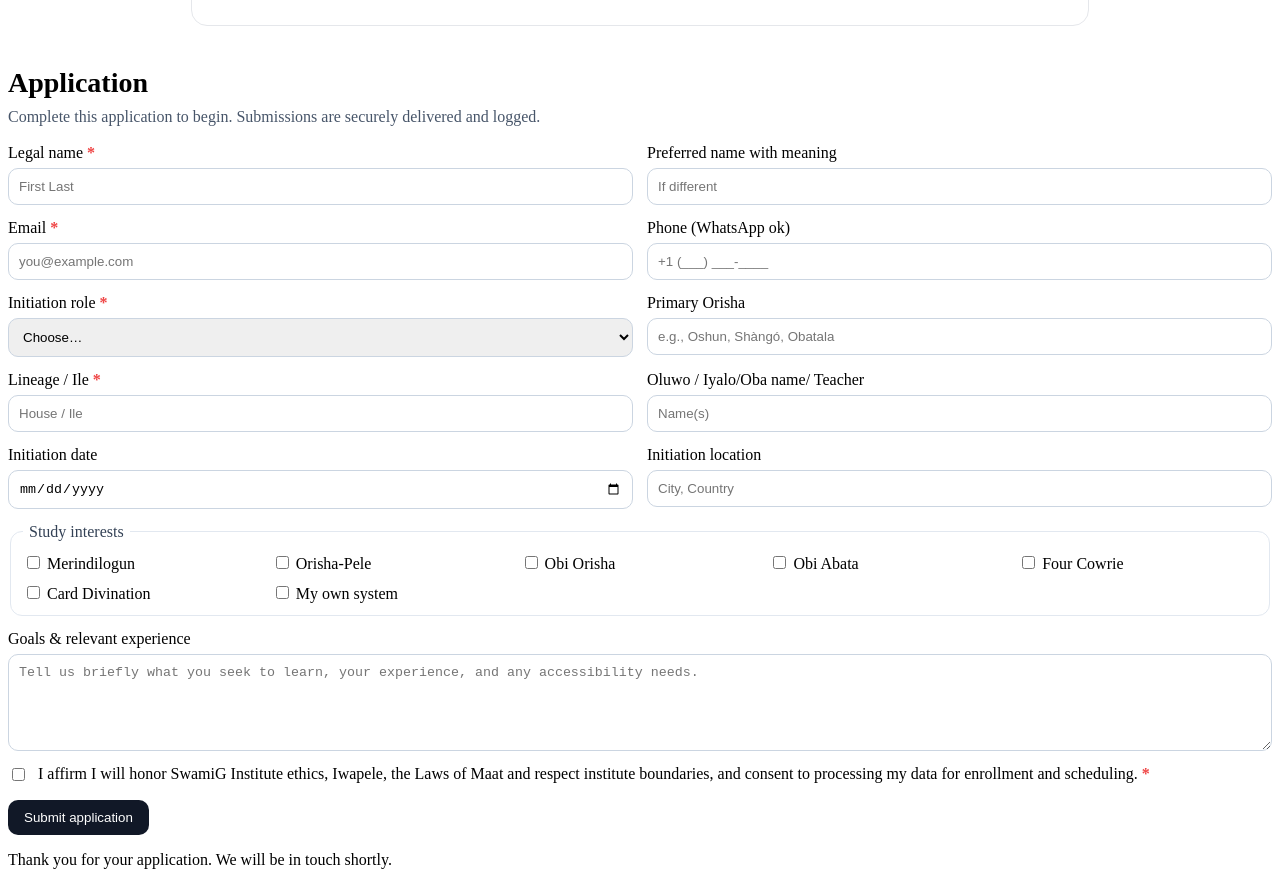
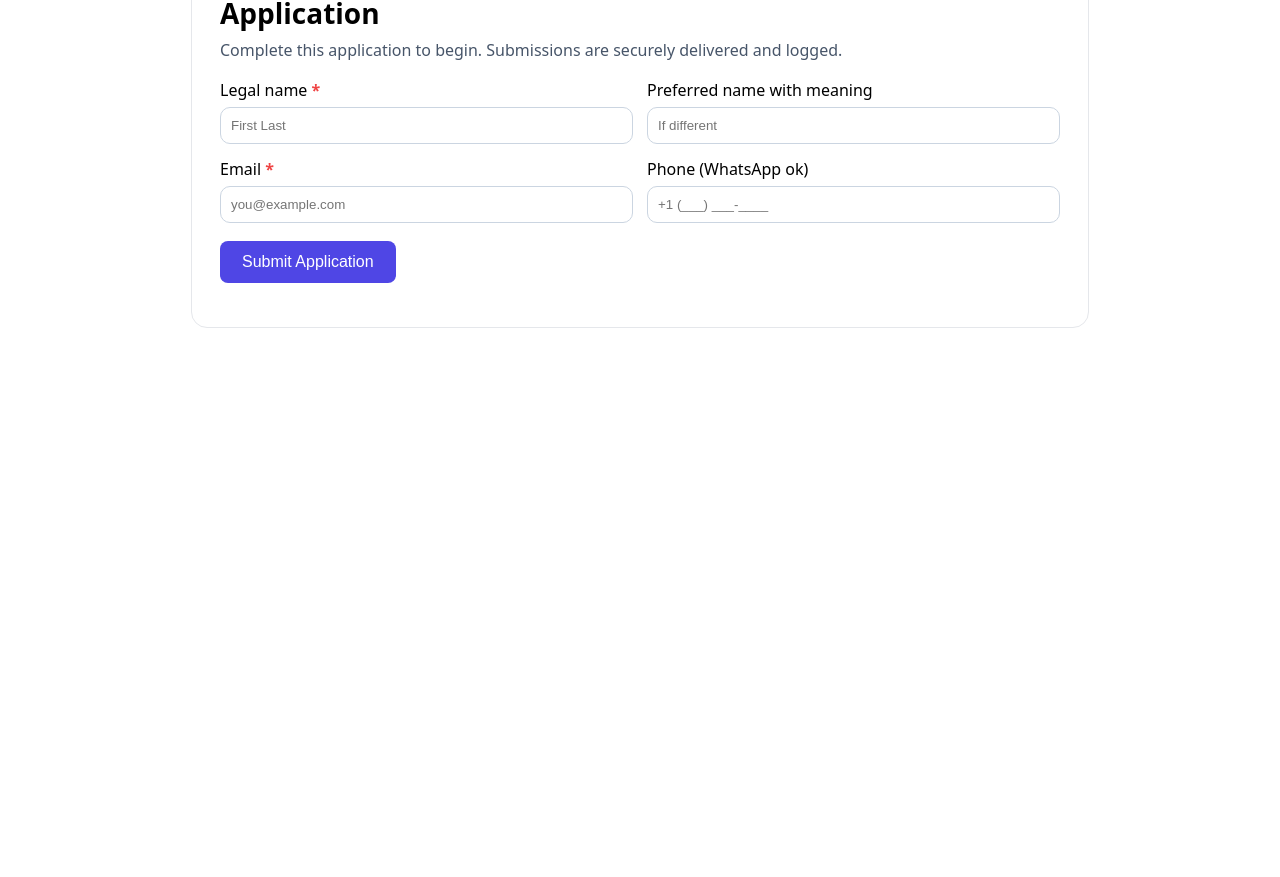
Before and after one commit to myswamig/swamig-application, a plain HTML site: page index.html in a window 1280 px wide. Shown: the part 232-1109 px from the top of the page. After the commit the page ends 800 px from the top, so only its background shows below. Drawn offline with Linux system fonts and the light colour scheme.

Commit message:
Refactor application form and submission logic7
Updated the application form with new fields and improved submission handling.

```diff
--- a/index.html
+++ b/index.html
@@ -1,12 +1,10 @@
-<!-- Divination Module APPLICATION -->
 <section id="application-form" style="max-width:840px;margin:40px auto;padding:28px;border:1px solid #e5e7eb;border-radius:16px;font-family:ui-sans-serif,system-ui,Segoe UI,Roboto,Arial;">
-  <!--Governed by Moon in 4% Virgo Libra-->
   <div class="wrap">
     <a href="https://swamiginstitute.com" title="app@swamiginstitute.com">
       <img src="SwamiG.gif" width="70" height="70" alt="" title="app@swamiginstitute.com">
-      <font size="7"><b>SwamiG Institute2</b> </font>
+      <font size="7"><b>SwamiG Institute²</b></font>
     </a>
-    <br>Modules of Enlightenment for the Diaspora</br>
+    <br>Modules of Enlightenment for the Diaspora of North America</br>
     <div style="color:var(--muted);font-size:14px">
       Ifá • Ise'se' • Orisha | Divination Certification-oriented training
       <a href="10.jpg"><img src="tn_10.jpg" width="50" height="37" alt="" title="" /></a>
@@ -14,11 +12,12 @@
       <a href="4cowrie.png"><img src="tn_4cowrie.jpg" width="50" height="50" alt="" title="" /></a>
     </div>
   </div>
-</section>
+
   <h2 style="margin:0 0 8px;font-size:28px;line-height:1.2;">Application</h2>
   <p style="margin:0 0 18px;color:#475569;">Complete this application to begin. Submissions are securely delivered and logged.</p>
- <form id="application-form" novalidate>
-    <!-- Contact -->
+
+  <!-- ✅ FORM START -->
+  <form id="applicationForm" action="https://swamig-submit.YOURACCOUNT.workers.dev" method="POST" novalidate>
     <div style="display:grid;gap:14px;grid-template-columns:1fr 1fr;">
       <label for="legal_name" style="display:flex;flex-direction:column;gap:6px;">
         <span>Legal name <b style="color:#ef4444">*</b></span>
@@ -41,106 +40,36 @@
       </label>
     </div>
 
-    <!-- Initiation details -->
-    <div style="display:grid;gap:14px;grid-template-columns:1fr 1fr;margin-top:14px;">
-      <label for="role" style="display:flex;flex-direction:column;gap:6px;">
-        <span>Initiation role <b style="color:#ef4444">*</b></span>
-        <select id="role" name="role" required style="padding:10px;border:1px solid #cbd5e1;border-radius:10px;">
-          <option value="" selected disabled>Choose…</option>
-          <option>Oba</option>
-          <option>Queen Mother</option>
-          <option>Babalawo</option>
-          <option>Iyanifa</option>
-          <option>Babalorisa</option>
-          <option>Iyalorisa</option>
-          <option>Aborisha</option>
-          <option>Other</option>
-        </select>
-      </label>
+    <button type="submit" style="margin-top:18px;padding:12px 22px;background-color:#4f46e5;color:white;border:none;border-radius:8px;font-size:16px;cursor:pointer;">
+      Submit Application
+    </button>
+  </form>
+  <!-- ✅ FORM END -->
+</section>
 
-      <label for="primary_orisha" style="display:flex;flex-direction:column;gap:6px;">
-        <span>Primary Orisha</span>
-        <input id="primary_orisha" name="primary_orisha" placeholder="e.g., Oshun, Shàngó, Obatala" style="padding:10px;border:1px solid #cbd5e1;border-radius:10px;">
-      </label>
+<!-- ✅ SCRIPT -->
+<script>
+document.getElementById("applicationForm").addEventListener("submit", async (event) => {
+  event.preventDefault();
+  const form = event.target;
+  const data = Object.fromEntries(new FormData(form).entries());
 
-      <label for="lineage" style="display:flex;flex-direction:column;gap:6px;">
-        <span>Lineage / Ile <b style="color:#ef4444">*</b></span>
-        <input id="lineage" name="lineage" required placeholder="House / Ile" style="padding:10px;border:1px solid #cbd5e1;border-radius:10px;">
-      </label>
-
-      <label for="teacher" style="display:flex;flex-direction:column;gap:6px;">
-        <span>Oluwo / Iyalo/Oba name/ Teacher</span>
-        <input id="teacher" name="teacher" placeholder="Name(s)" style="padding:10px;border:1px solid #cbd5e1;border-radius:10px;">
-      </label>
-
-      <label for="initiation_date" style="display:flex;flex-direction:column;gap:6px;">
-        <span>Initiation date</span>
-        <input id="initiation_date" name="initiation_date" type="date" style="padding:10px;border:1px solid #cbd5e1;border-radius:10px;">
-      </label>
-
-      <label for="initiation_location" style="display:flex;flex-direction:column;gap:6px;">
-        <span>Initiation location</span>
-        <input id="initiation_location" name="initiation_location" placeholder="City, Country" style="padding:10px;border:1px solid #cbd5e1;border-radius:10px;">
-      </label>
-    </div>
-
-    <!-- Study Interests -->
-    <fieldset style="margin-top:14px;border:1px solid #e2e8f0;border-radius:12px;padding:12px;">
-      <legend style="padding:0 6px;color:#334155;">Study interests</legend>
-      <div style="display:grid;gap:10px;grid-template-columns:repeat(auto-fit,minmax(220px,1fr));">
-        <label><input type="checkbox" name="study_interests" value="Merindilogun"> Merindilogun</label>
-        <label><input type="checkbox" name="study_interests" value="Orisha-Pele"> Orisha-Pele</label>
-        <label><input type="checkbox" name="study_interests" value="Obi-Orisha"> Obi Orisha</label>
-        <label><input type="checkbox" name="study_interests" value="Obi Abata"> Obi Abata</label>
-        <label><input type="checkbox" name="study_interests" value="Four Cowrie"> Four Cowrie</label>
-        <label><input type="checkbox" name="study_interests" value="Card Divination"> Card Divination</label>
-        <label><input type="checkbox" name="study_interests" value="Own System"> My own system</label>
-      </div>
-    </fieldset>
-
-    <!-- Goals / experience -->
-    <label for="goals" style="display:flex;flex-direction:column;gap:6px;margin-top:14px;">
-      <span>Goals & relevant experience</span>
-      <textarea id="goals" name="goals" rows="5" placeholder="Tell us briefly what you seek to learn, your experience, and any accessibility needs." style="padding:10px;border:1px solid #cbd5e1;border-radius:10px;"></textarea>
-    </label>
-
-    <!-- Consent -->
-    <label style="display:flex;align-items:flex-start;gap:10px;margin-top:14px;">
-      <input type="checkbox" name="agree_ethics" required>
-      <span>I affirm I will honor SwamiG Institute ethics, Iwapele, the Laws of Maat and respect institute boundaries, and consent to processing my data for enrollment and scheduling. <b style="color:#ef4444">*</b></span>
-    </label>
-
-    <!-- Anti-spam honeypot -->
-    <input type="text" name="website" autocomplete="off" style="position:absolute;left:-9999px;opacity:0" tabindex="-1">
-
-    <div style="display:flex;gap:10px;margin-top:16px;">
-      <button type="submit" style="padding:10px 16px;border:0;border-radius:10px;background:#111827;color:white;cursor:pointer;">Submit application</button>
-      <span id="sgi-status" aria-live="polite" style="align-self:center;color:#334155;"></span>
-    </div>
-  </form>
-
-  <div id="thank-you">Thank you for your application. We will be in touch shortly.</div>
-
-  <script>
-    const form = document.getElementById('application-form');
-    const thankYou = document.getElementById('thank-you');
-
-    form.addEventListener('submit', async (e) => {
-      e.preventDefault();
-
-      const formData = new FormData(form);
-      const response = await fetch('https://swamig-submit.fasuuruate.workers.dev/', {
-        method: 'POST',
-        body: formData
+  try {
+    const response = await fetch(form.action, {
+      method: "POST",
+      headers: { "Content-Type": "application/json" },
+      body: JSON.stringify(data),
     });
 
     if (response.ok) {
-        form.style.display = 'none';
-        thankYou.style.display = 'block';
+      alert("✅ Your application was submitted successfully. Thank you!");
+      form.reset();
     } else {
-        alert('There was an error submitting your application. Please email us app@swamiginstitute.com .');
+      alert("⚠️ Submission failed. Please try again.");
+    }
+  } catch (err) {
+    console.error(err);
+    alert("⚠️ Network error. Please check your connection.");
   }
 });
 </script>
-</body>
-</html>
```
Lines whose indentation alone changed are shown as unchanged.
